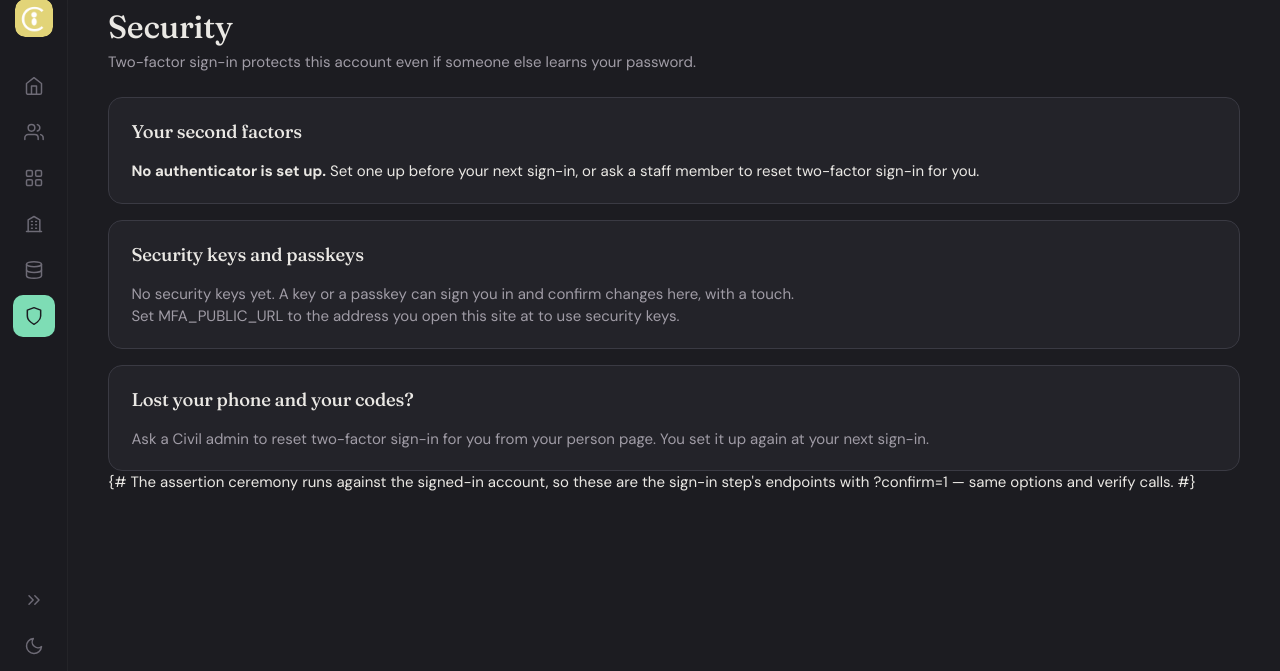
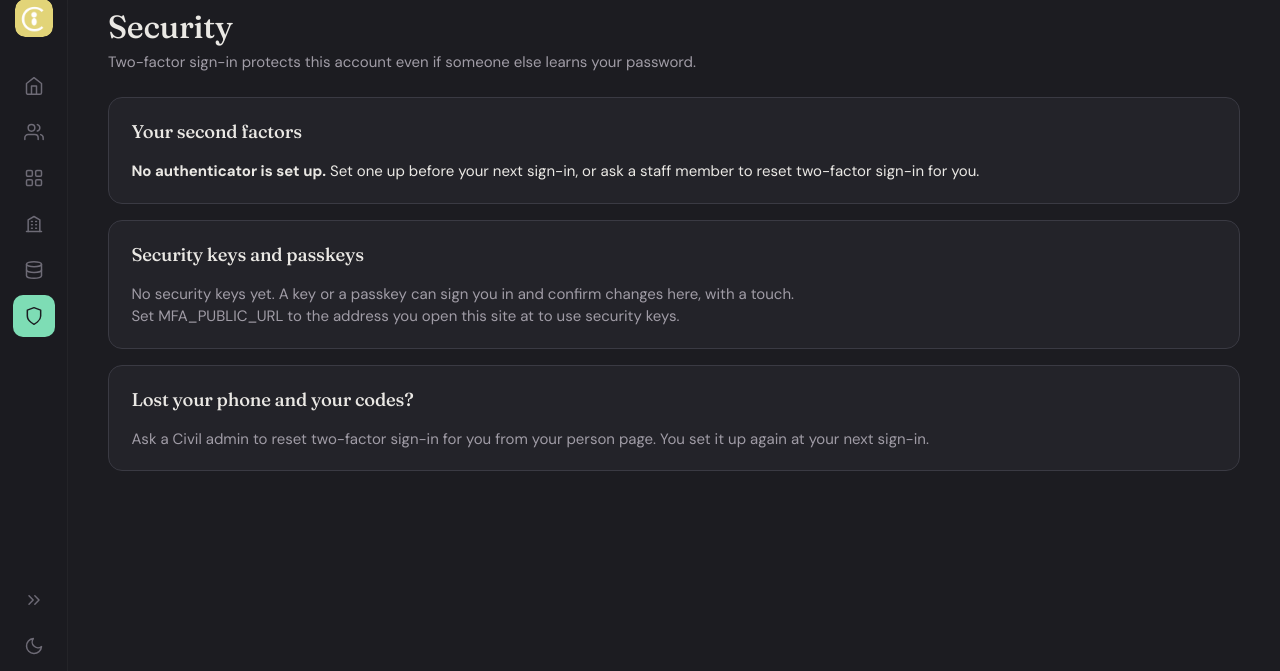
Before and after one commit to Susquehanna-Syntax/Civil, a Django app: page /mfa/ in a window 1280 px wide. Shown: the part 21-692 px from the top of the page. Run offline with Django 5.2, Linux system fonts and the light colour scheme; the visitor is signed in with stand-in values (Sample User, id 1); data that the repository does not hold is empty; parts of the project's set-up code (start-up, migrations or seed data) failed here and were passed over.

Commit message:
fix(mfa): template notes no longer print on the Security and codes pages

```diff
--- a/apps/mfa/templates/mfa/codes.html
+++ b/apps/mfa/templates/mfa/codes.html
@@ -4,8 +4,8 @@
   .codes { display: grid; grid-template-columns: 1fr 1fr; gap: .4rem 1.5rem; padding: 0; list-style: none; }
   .codes li { font-family: var(--mono, ui-monospace, monospace); letter-spacing: .04em; }
 {% endblock %}
-{# Shown to a signed-in user too, right after they made a new set — the card
-   layout is what makes them readable, and the sidebar would only crowd them. #}
+{% comment %} Shown to a signed-in user too, right after they made a new set — the card
+   layout is what makes them readable, and the sidebar would only crowd them. {% endcomment %}
 {% block content %}
 <div class="card" style="max-width:34rem;margin:0 auto">
   <h1>Recovery codes</h1>
--- a/apps/mfa/templates/mfa/security_page.html
+++ b/apps/mfa/templates/mfa/security_page.html
@@ -50,8 +50,8 @@
       {% if keys_available %}
       <div id="key-error" class="errorlist" hidden></div>
 
-      {# The ceremony that asks for the factor you already have. The key button
-         below stands in for the code field — one is enough either way. #}
+      {% comment %} The ceremony that asks for the factor you already have. The key button
+         below stands in for the code field — one is enough either way. {% endcomment %}
       <div class="card" id="mfa-confirm-card" hidden style="margin-bottom:1rem">
         <h3 id="mfa-confirm-title">Confirm with your current factor</h3>
         <p class="muted" id="mfa-confirm-reason"></p>
@@ -121,8 +121,8 @@
   </div>
 </div>
 
-{# The assertion ceremony runs against the signed-in account, so these are the
-   sign-in step's endpoints with ?confirm=1 — same options and verify calls. #}
+{% comment %} The assertion ceremony runs against the signed-in account, so these are the
+   sign-in step's endpoints with ?confirm=1 — same options and verify calls. {% endcomment %}
 {% if keys_available %}
 <script type="application/json" id="mfa-key-urls">
   {"options": "{% url 'mfa:verify-key-options' %}?confirm=1",
```
Also changed, not shown: apps/mfa/tests.py (+16 -1 lines).
